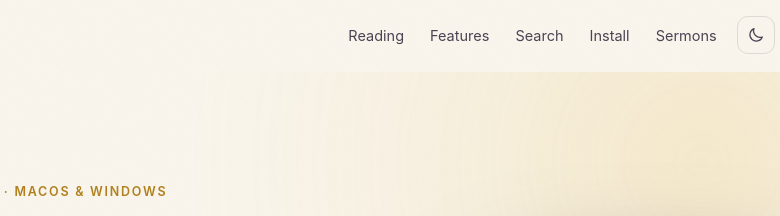
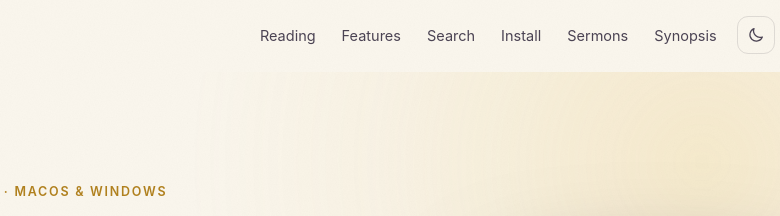
Before and after one commit to NET-Study/NET-Study.github.io, a plain HTML site: page index.html in a window 1280 px wide. Shown: the top 216 px of the page, 288-1068 px from the left. Drawn offline with Linux system fonts and the light colour scheme.

Commit message:
Add link to Synopsis in navigation

```diff
--- a/index.html
+++ b/index.html
@@ -31,6 +31,7 @@
       <a href="#search">Search</a>
       <a href="#install">Install</a>
       <a href="https://net-study.github.io/netstudy-sermons">Sermons</a>
+      <a href="https://net-study.github.io/netstudy-synopsis">Synopsis</a>
     </nav>
     <div class="nav-actions">
       <button class="ghost-btn" id="theme-toggle" type="button" aria-label="Switch to light theme" title="Switch theme">
```
